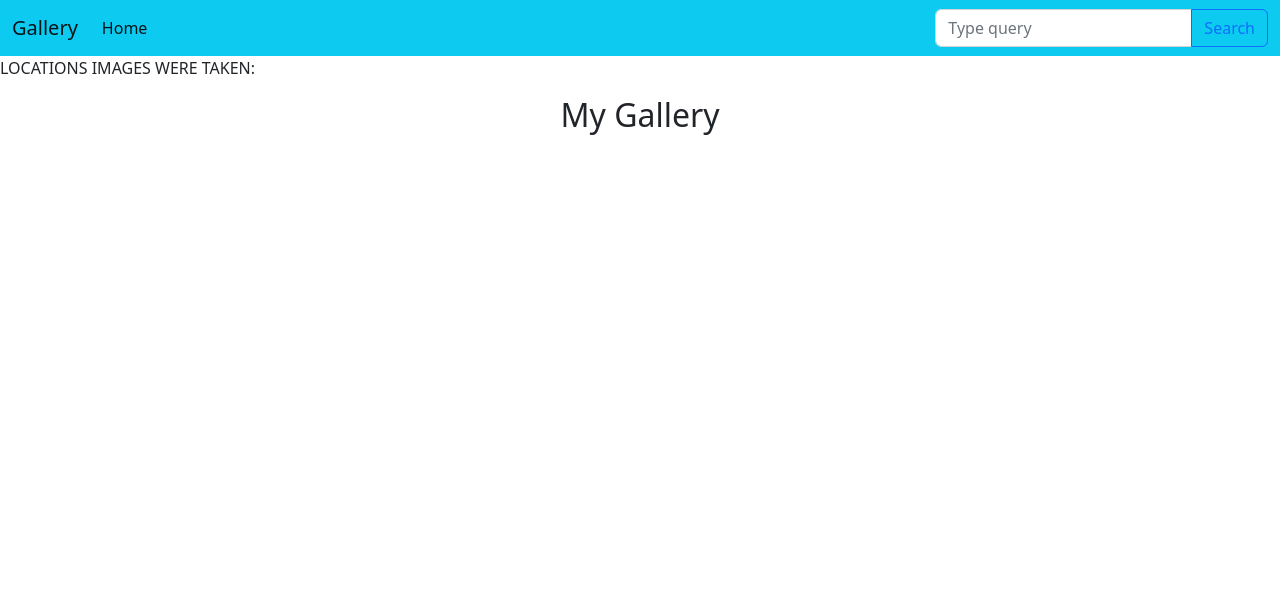
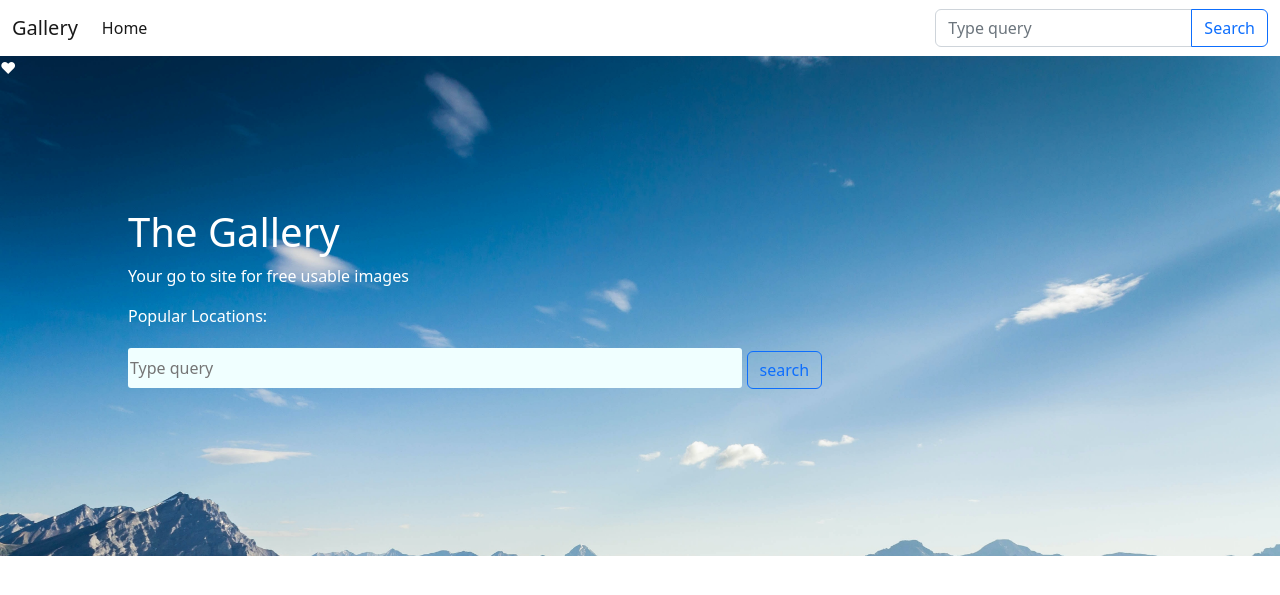
Before and after one commit to Kabere34/My_Gallery, a Django app: page / in a window 1280 px wide. Shown: the top 595 px of the page. Run offline with Django 4.2, Linux system fonts and the light colour scheme; data that the repository does not hold is empty; some libraries are stand-ins or nearby versions.

Commit message:
make changes to UI display

```diff
--- a/gallery/settings.py
+++ b/gallery/settings.py
@@ -143,8 +143,8 @@ USE_TZ = True
 # Static files (CSS, JavaScript, Images)
 # https://docs.djangoproject.com/en/4.0/howto/static-files/
 
+STATIC_URL = '/static/'
 STATIC_ROOT = os.path.join(BASE_DIR, 'staticfiles')
-STATIC_URL = '/static/'
 
 # Extra places for collectstatic to find static files.
 STATICFILES_DIRS = (
--- /dev/null
+++ b/gallery_app/static/styles.css
@@ -0,0 +1,40 @@
+
+.hero-section{
+  background-image: url("./images/hero.jpg");
+  height: 500px;
+  background-repeat: no-repeat;
+  background-size: cover;
+  color: white;
+
+}
+.hero-content{
+  color: white;
+  width: 60%;
+  margin: 10% 0 0 10%;
+
+}
+.scrollmenu a{
+  color: azure;
+  text-decoration: none;
+}
+.scrollmenu a:hover{
+  color: rgb(36, 59, 237);
+  text-decoration: underline;
+}
+.navbar{
+  background-color: white;
+}
+.form-control{
+  width: 70%;
+}
+#index_input{
+  width: 80%;
+  border-radius: 3px;
+  height: 40px;
+  background-color: azure;
+  border: none;
+  margin-top: 20px;
+}
+.modal-body p{
+  color: grey;
+}
--- a/gallery_app/templates/gallery_app/base.html
+++ b/gallery_app/templates/gallery_app/base.html
@@ -1,3 +1,4 @@
+{%load static%}
 <!DOCTYPE html>
 <html lang="en">
 <head>
@@ -11,6 +12,9 @@
   {%endif%}
   <!-- CSS only -->
 <link href="https://cdn.jsdelivr.net/npm/bootstrap@5.2.0-beta1/dist/css/bootstrap.min.css" rel="stylesheet" integrity="sha384-0evHe/X+R7YkIZDRvuzKMRqM+OrBnVFBL6DOitfPri4tjfHxaWutUpFmBp4vmVor" crossorigin="anonymous">
+{%block styles%}
+<link rel="stylesheet" href="{% static 'styles.css' %}">
+{%endblock%}
 </head>
 
 <body>
--- a/gallery_app/templates/gallery_app/index.html
+++ b/gallery_app/templates/gallery_app/index.html
@@ -1,16 +1,38 @@
-{% extends 'gallery_app/base.html'%} {%block content%}
-<div class="scrollmenu">
-  LOCATIONS IMAGES WERE TAKEN:
-  {%for location in locations %}
-  <a href="{% url 'location' location.id %}">{{location}}</a>
+{% extends 'gallery_app/base.html'%}
+{%load static%}
+{%block content%}
+<div class="hero-section">
+  &#9829;
+  <div class="hero-content">
+    <div class="hero-text">
+      <h1>The Gallery</h1>
+      <p>Your go to site for free usable images</p>
+    <div class="scrollmenu">
+      Popular Locations:
+      {%for location in locations %}
+      <a href="{% url 'location' location.id %}"> <em>{{location}},</em></a>
+      {% endfor %}
+    </div>
+    </div>
+  <form role="search" action="{% url 'search_results' %}">
+    <input type="text"
+    id="index_input"
+    width="70%"
+    placeholder="Type query"
+    aria-label="Search"
+    name="image">
+  <button class="btn btn-outline-primary"
+  type="submit"
+  data-mdb-ripple-color="dark" id="input_btn">search</button></form>
 
-  {% endfor %}
 </div>
+</div>
+
 <div
   <p>{{location.name}}</p>
 </div>
 <div class="container-fluid gallery-section mt-1">
-  <h2 class="text-center"><span>My Gallery</span></h2>
+
   <div class="container-fluid">
     <div class="container">
       <div class="row row-cols-1 row-cols-md-3 g-4">
@@ -21,9 +43,6 @@
             <img src="{{image.gallery_image.url}}" data-toggle="modal" data-target="#{{image.id}}"
               class="card-img-top img-responsive" style="height: 20rem" alt="" />
             <p>{{image.image_category}}</p>
-
-            <button type="button" class="btn btn-primary"
-              onclick="copy_pin_link('{{ image.gallery_image.url }}'),myFunction()" id="copy_pin_link">copy link</button>
           </div>
 
         </div>
@@ -42,11 +61,14 @@
               <div class="modal-body">
 
                 <img src="{{image.gallery_image.url}}" style="height: 15rem" alt="">
-                <p>{{image.image_name}}</p>
+                <p>Name:{{image.image_name}}</p>
+                <p>Image category:{{image.image_category}}</p>
+                <p>Image description:{{image.image_description}}</p>
               </div>
               <div class="modal-footer">
                 <button type="button" class="btn btn-secondary" data-dismiss="modal">Close</button>
-                <button type="button" class="btn btn-primary">Understood</button>
+                 <button type="button" class="btn btn-primary"
+              onclick="copy_pin_link('{{ image.gallery_image.url }}'),myFunction()" id="copy_pin_link">copy link</button>
               </div>
             </div>
           </div>
--- a/gallery_app/templates/gallery_app/navbar.html
+++ b/gallery_app/templates/gallery_app/navbar.html
@@ -1,5 +1,5 @@
 
-<nav class="navbar navbar-expand-lg navbar-light bg-info">
+<nav class="navbar navbar-expand-lg navbar-light ">
   <div class="container-fluid">
     <a class="navbar-brand" href="#">Gallery</a>
     <button
```
Also changed, not shown: gallery_app/static/images/hero.jpg (added), 1 other file.
